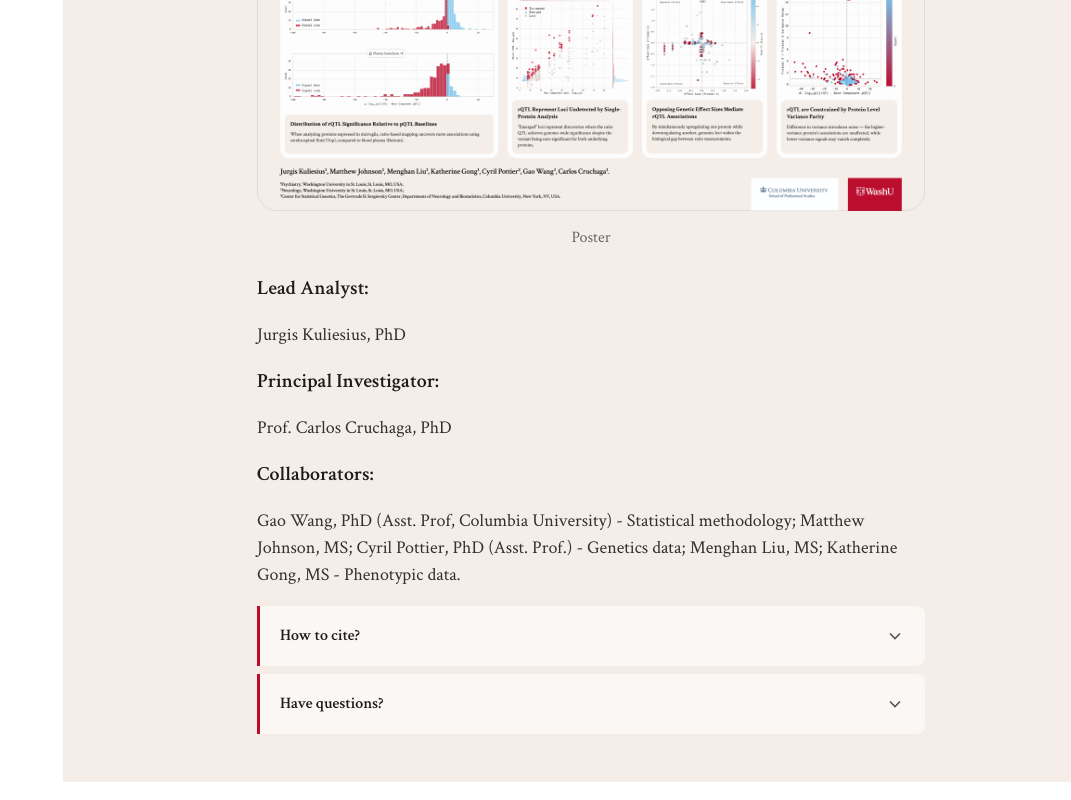
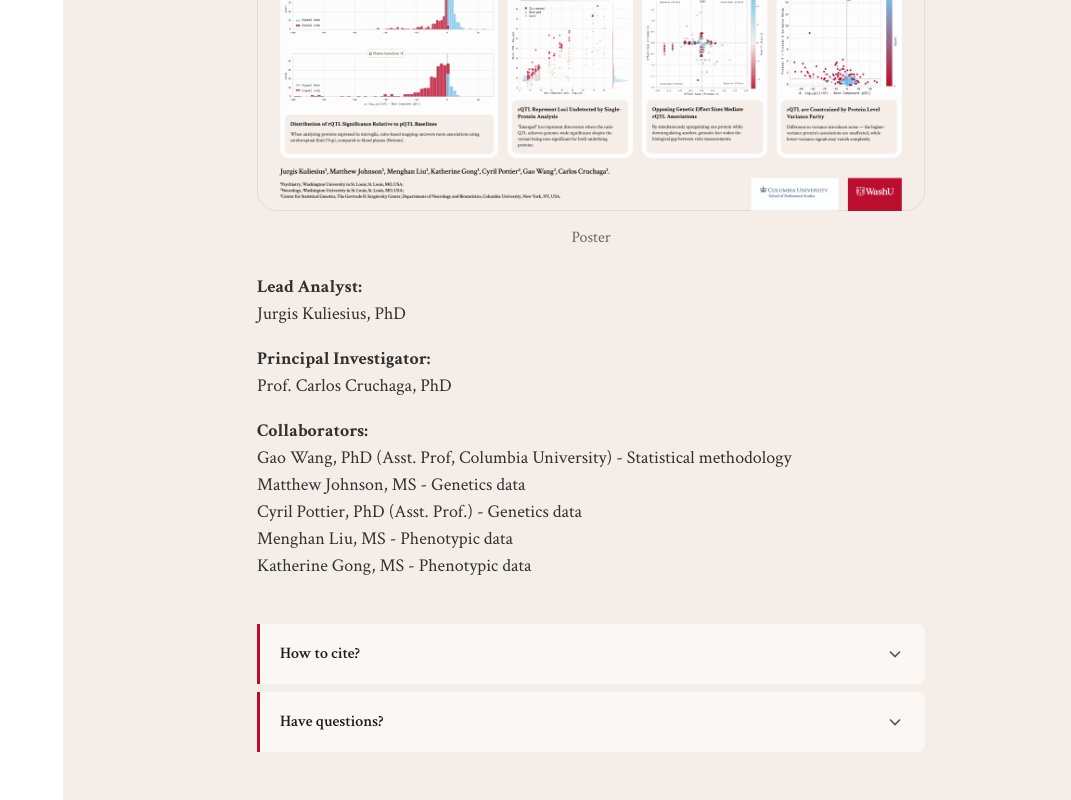
Before and after one commit to Laima-Mazeikyte/Jurgis-Kuliesius-rQTL, a website: page index.html in a window 1280 px wide. Shown: the part 5749-6549 px from the top of the page, without its empty margins (209-1280 px from the left). Drawn offline with Linux system fonts and the light colour scheme; some packages are replaced by stand-ins of ours; a script that the page names is missing.

Commit message:
Update collaborator section formatting for improved readability; implement back button functionality for lightbox navigation in index files.

```diff
--- a/index.html
+++ b/index.html
@@ -174,14 +174,17 @@ In rarer cases, the genetic variant affects both proteins but in opposite direct
   </a>
   <figcaption>Poster</figcaption>
 </figure></p>
-<h3>Lead Analyst:</h3>
-<p>Jurgis Kuliesius, PhD</p>
-<h3>Principal Investigator:</h3>
-<p>Prof. Carlos Cruchaga, PhD</p>
-<h3>Collaborators:</h3>
-<p>Gao Wang, PhD (Asst. Prof, Columbia University) - Statistical methodology;
-Matthew Johnson, MS; Cyril Pottier, PhD (Asst. Prof.) - Genetics data;
-Menghan Liu, MS; Katherine Gong, MS - Phenotypic data.</p>
+<p><strong>Lead Analyst:</strong> <br>
+Jurgis Kuliesius, PhD</p>
+<p><strong>Principal Investigator:</strong> <br>
+Prof. Carlos Cruchaga, PhD</p>
+<p><strong>Collaborators:</strong> <br>
+Gao Wang, PhD (Asst. Prof, Columbia University) - Statistical methodology <br>
+Matthew Johnson, MS - Genetics data <br>
+Cyril Pottier, PhD (Asst. Prof.) - Genetics data <br>
+Menghan Liu, MS - Phenotypic data <br>
+Katherine Gong, MS - Phenotypic data <br>
+<br></p>
 
 <details class="detailed-explanation">
 <summary><span class="details-summary-text">How to cite?</span><svg class="details-chevron-icon" width="20" height="20" viewBox="0 0 24 24" fill="none" stroke="currentColor" stroke-width="2" aria-hidden="true"><path d="M9 18l6-6-6-6"/></svg></summary>
@@ -224,6 +227,17 @@ Menghan Liu, MS; Katherine Gong, MS - Phenotypic data.</p>
       closeOnVerticalDrag: true,
     });
 
+    // Back button: close lightbox instead of leaving the page
+    lightbox.on('beforeOpen', function () {
+      history.pushState({ pswp: true }, '', window.location.href);
+    });
+    lightbox.on('close', function () {
+      if (history.state && history.state.pswp) history.back();
+    });
+    window.addEventListener('popstate', function () {
+      if (lightbox.pswp && typeof lightbox.pswp.close === 'function') lightbox.pswp.close();
+    });
+
     lightbox.on('openingAnimationEnd', function () {
       if (!('ontouchstart' in window)) return;
       if (sessionStorage.getItem('pswp-hint-shown')) return;
```
Also changed, not shown: index.template.html (+11 -0 lines).
